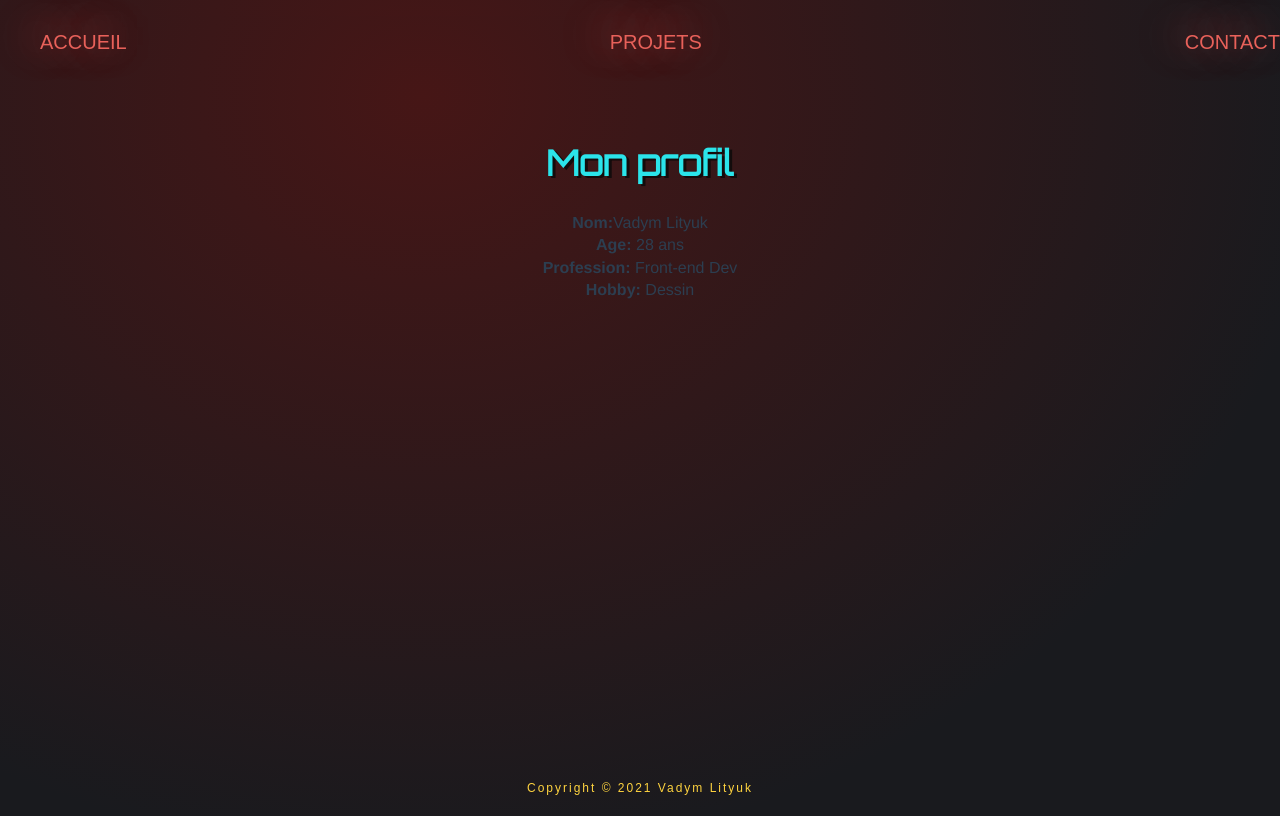
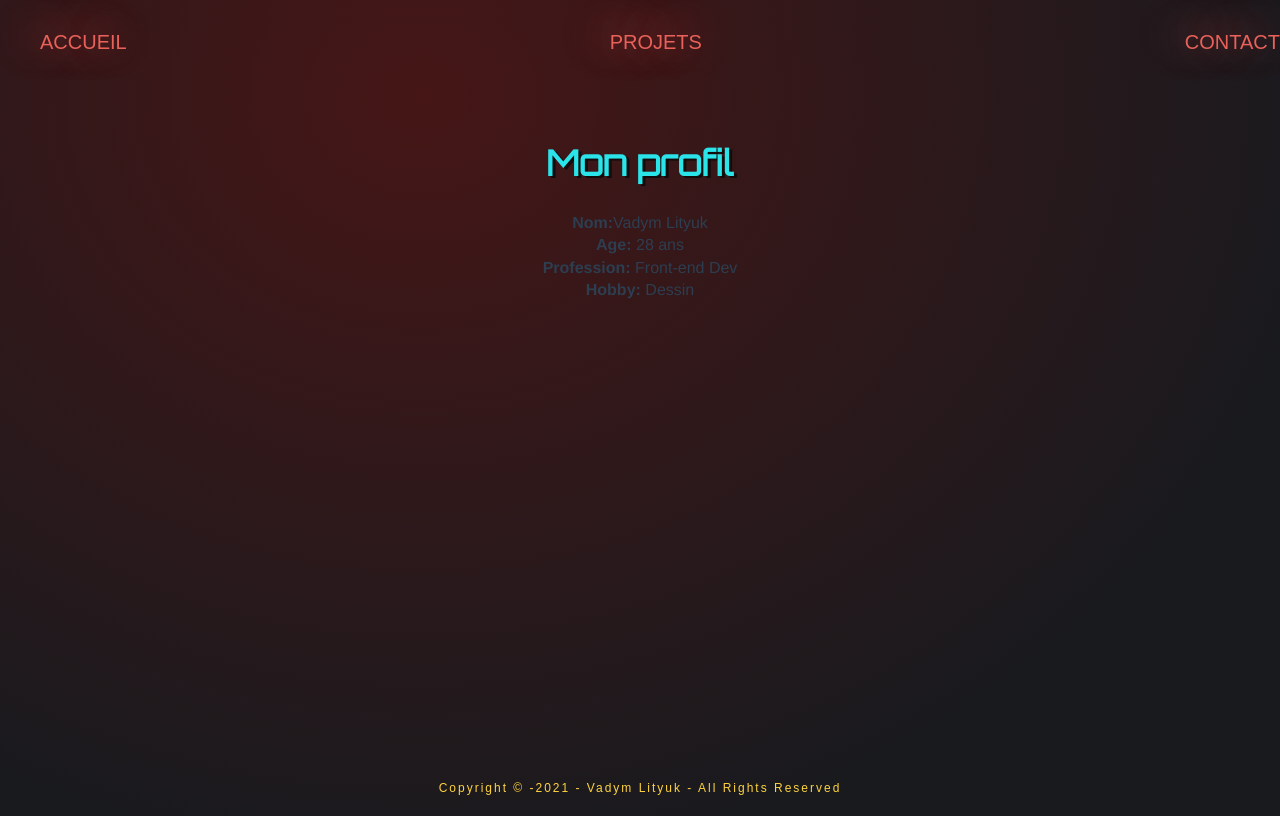
Before and after one commit to VadymLityuk/1017examen2vadymlityuk, a Vue app in the folder examen2/: page / in a window 1280 px wide. Built offline with nearby package versions, Linux system fonts and the light colour scheme; a web font is replaced by a local one.

Commit message:
mes mixins

```diff
--- a/examen2/src/components/Footer.vue
+++ b/examen2/src/components/Footer.vue
@@ -1,6 +1,6 @@
 <template>
   <footer>
-     <p v-mydirective> Vadym Lityuk </p>
+     <p v-mydirective> - Vadym Lityuk </p>
   </footer>
 </template>
 
@@ -11,7 +11,7 @@ export default  {
     directives: {
       mydirective: {
        bind: function(el) {
-         el.innerHTML = 'Copyright © ' + new Date().getFullYear() + el.innerHTML ;
+         el.innerHTML = 'Copyright © -' + new Date().getFullYear() + el.innerHTML + '- All Rights Reserved' ;
         el.style.color = 'var(--colors-tertiary--500)';
       },
     },
```
